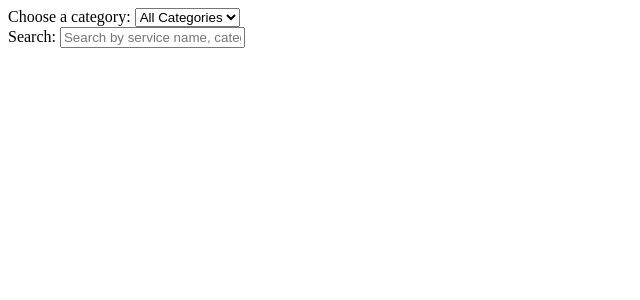
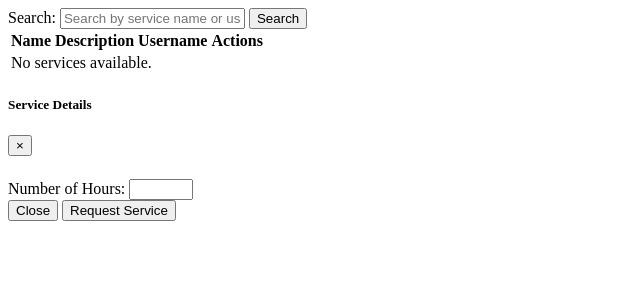
Before and after one commit to hskr313/seha, a PHP site: page / in a window 1280 px wide. Shown: the top 300 px of the page, without its empty margins (0-640 px from the left). Run offline with PHP 8.4, Linux system fonts and the light colour scheme; data that the repository does not hold is empty.

Commit message:
Seha - termination

```diff
--- a/app/entities/TransactionEntity.php
+++ b/app/entities/TransactionEntity.php
@@ -1,6 +1,6 @@
 <?php
 class TransactionEntity {
-    public int $id;
+    public ?int $id;
     public int $service_id;
     public int $provider_id;
     public int $receiver_id;
@@ -8,7 +8,7 @@ class TransactionEntity {
     public string $transaction_date;
 
     public function __construct(
-        int $id = null,
+        ?int $id = null,
         int $service_id = null,
         int $provider_id = null,
         int $receiver_id = null,
--- a/app/entities/UserEntity.php
+++ b/app/entities/UserEntity.php
@@ -1,6 +1,6 @@
 <?php
 class UserEntity {
-    public int $id;
+    public ?int $id;
     public string $username;
     public string $password;
     public string $email;
@@ -8,7 +8,7 @@ class UserEntity {
     public int $role_id;
 
     public function __construct(
-        int $id = null,
+        ?int $id = null,
         string $username = '',
         string $password = '',
         string $email = '',
--- a/app/views/market-place/index.php
+++ b/app/views/market-place/index.php
@@ -1,96 +1,171 @@
 <div class="container mt-4">
-    <!-- Dropdown for categories -->
     <div class="mb-4">
-        <label for="categorySelect">Choose a category:</label>
-        <select id="categorySelect" class="form-control" onchange="filterByCategory(this.value)">
-            <option value="">All Categories</option>
-            <?php foreach ($categories as $category): ?>
-                <option value="<?php echo $category['id']; ?>"><?php echo htmlspecialchars($category['category_name']); ?></option>
-            <?php endforeach; ?>
-        </select>
+        <label for="searchInput">Search:</label>
+        <input type="text" id="searchInput" class="form-control" placeholder="Search by service name or username">
+        <button id="searchButton" class="btn btn-primary mt-2">Search</button>
     </div>
 
-    <div class="mb-4">
-        <label for="searchInput">Search:</label>
-        <input type="text" id="searchInput" class="form-control" oninput="searchServices()" placeholder="Search by service name, category or username">
+    <table id="servicesTable" class="display table table-striped table-bordered">
+        <thead>
+        <tr>
+            <th>Name</th>
+            <th>Description</th>
+            <th>Username</th>
+            <th>Actions</th>
+        </tr>
+        </thead>
+        <tbody>
+        <?php if (!empty($services)): ?>
+            <?php foreach ($services as $service): ?>
+                <tr>
+                    <td><?php echo htmlspecialchars($service->name); ?></td>
+                    <td><?php echo htmlspecialchars($service->description); ?></td>
+                    <td><?php echo htmlspecialchars($service->username ?? ''); ?></td>
+                    <td>
+                        <button class="btn btn-primary" data-toggle="modal" data-target="#serviceModal" data-service-id="<?php echo $service->id; ?>" data-name="<?php echo htmlspecialchars($service->name); ?>" data-description="<?php echo htmlspecialchars($service->description); ?>" data-username="<?php echo htmlspecialchars($service->username); ?>">Request Service</button>
+                    </td>
+                </tr>
+            <?php endforeach; ?>
+        <?php else: ?>
+            <tr>
+                <td colspan="4">No services available.</td>
+            </tr>
+        <?php endif; ?>
+        </tbody>
+    </table>
+
+    <!-- Modal -->
+    <div class="modal fade" id="serviceModal" tabindex="-1" role="dialog" aria-labelledby="serviceModalLabel" aria-hidden="true">
+        <div class="modal-dialog" role="document">
+            <div class="modal-content">
+                <div class="modal-header">
+                    <h5 class="modal-title" id="serviceModalLabel">Service Details</h5>
+                    <button type="button" class="close" data-dismiss="modal" aria-label="Close">
+                        <span aria-hidden="true">&times;</span>
+                    </button>
+                </div>
+                <div class="modal-body">
+                    <h5 id="modalServiceName"></h5>
+                    <p id="modalServiceDescription"></p>
+                    <p><small id="modalServiceUsername" class="text-muted"></small></p>
+                    <div class="form-group">
+                        <label for="hoursInput">Number of Hours:</label>
+                        <input type="number" id="hoursInput" class="form-control" min="1" max="100">
+                    </div>
+                </div>
+                <div class="modal-footer">
+                    <button type="button" class="btn btn-secondary" data-dismiss="modal">Close</button>
+                    <button type="button" class="btn btn-primary" id="requestServiceButton">Request Service</button>
+                </div>
+            </div>
+        </div>
     </div>
-
-    <!-- Conteneur pour les résultats de recherche -->
-    <div id="searchResults" class="row"></div>
-
-    <?php foreach ($servicesGroupedByCategory as $categoryId => $categoryData): ?>
-        <h2><?php echo htmlspecialchars($categoryData['category_name']); ?></h2>
-        <div id="carousel-<?php echo $categoryId; ?>" class="carousel slide" data-ride="carousel">
-            <div class="carousel-inner">
-                <?php foreach (array_chunk($categoryData['services'], 4) as $index => $serviceChunk): ?>
-                    <div class="carousel-item <?php echo $index === 0 ? 'active' : ''; ?>">
-                        <div class="row">
-                            <?php foreach ($serviceChunk as $service): ?>
-                                <div class="col-md-3">
-                                    <div class="card service-card">
-                                        <div class="card-body service-card-body">
-                                            <h5 class="card-title"><?php echo htmlspecialchars($service->name); ?></h5>
-                                            <p class="card-text"><?php echo htmlspecialchars($service->description); ?></p>
-                                            <p class="card-text"><small class="text-muted">By <?php echo htmlspecialchars($service->username ?? ''); ?></small></p>
-                                            <a href="#" class="btn btn-primary">View Details</a>
-                                        </div>
-                                    </div>
-                                </div>
-                            <?php endforeach; ?>
-                        </div>
-                    </div>
-                <?php endforeach; ?>
-            </div>
-            <a class="carousel-control-prev" href="#carousel-<?php echo $categoryId; ?>" role="button" data-slide="prev">
-                <span class="carousel-control-prev-icon" aria-hidden="true"></span>
-                <span class="sr-only">Previous</span>
-            </a>
-            <a class="carousel-control-next" href="#carousel-<?php echo $categoryId; ?>" role="button" data-slide="next">
-                <span class="carousel-control-next-icon" aria-hidden="true"></span>
-                <span class="sr-only">Next</span>
-            </a>
-        </div>
-        <hr>
-    <?php endforeach; ?>
 </div>
 
 <script>
     document.addEventListener('DOMContentLoaded', function() {
-        function filterByCategory(categoryId) {
-            var url = new URL(window.location.href);
-            url.searchParams.set('category', categoryId);
-            window.location.href = url.toString();
-        }
-
         function searchServices() {
             const query = document.getElementById('searchInput').value;
-            fetch('/seha/public/service/search?query=' + encodeURIComponent(query))
+            fetch('/seha/public/marketplace/search?query=' + encodeURIComponent(query))
                 .then(response => response.json())
                 .then(data => {
-                    console.log(data)
-                    const searchResults = document.getElementById('searchResults');
-                    searchResults.innerHTML = '';
+                    const tableBody = document.querySelector('#servicesTable tbody');
+                    tableBody.innerHTML = ''; // Clear the existing table body
+
                     if (data.length > 0) {
                         data.forEach(service => {
-                            const serviceElement = document.createElement('div');
-                            serviceElement.className = 'col-md-3';
-                            serviceElement.innerHTML = `
-                                <div class="card service-card">
-                                    <div class="card-body service-card-body">
-                                        <h5 class="card-title">${service.name}</h5>
-                                        <p class="card-text">${service.description}</p>
-                                        <p class="card-text"><small class="text-muted">By ${service.username}</small></p>
-                                        <a href="#" class="btn btn-primary">View Details</a>
-                                    </div>
-                                </div>`;
-                            searchResults.appendChild(serviceElement);
+                            const row = document.createElement('tr');
+
+                            const nameCell = document.createElement('td');
+                            nameCell.textContent = service.name;
+                            nameCell.style.padding = '8px'; // Add cell style
+                            row.appendChild(nameCell);
+
+                            const descriptionCell = document.createElement('td');
+                            descriptionCell.textContent = service.description;
+                            descriptionCell.style.padding = '8px'; // Add cell style
+                            row.appendChild(descriptionCell);
+
+                            const usernameCell = document.createElement('td');
+                            usernameCell.textContent = service.username ?? '';
+                            usernameCell.style.padding = '8px'; // Add cell style
+                            row.appendChild(usernameCell);
+
+                            const actionsCell = document.createElement('td');
+                            actionsCell.style.padding = '8px'; // Add cell style
+                            const requestButton = document.createElement('button');
+                            requestButton.className = 'btn btn-primary';
+                            requestButton.setAttribute('data-toggle', 'modal');
+                            requestButton.setAttribute('data-target', '#serviceModal');
+                            requestButton.setAttribute('data-service-id', service.id);
+                            requestButton.setAttribute('data-name', service.name);
+                            requestButton.setAttribute('data-description', service.description);
+                            requestButton.setAttribute('data-username', service.username);
+                            requestButton.textContent = 'Request Service';
+                            actionsCell.appendChild(requestButton);
+                            row.appendChild(actionsCell);
+
+                            tableBody.appendChild(row);
                         });
                     } else {
-                        searchResults.innerHTML = '<div class="col-12">No services found</div>';
+                        const row = document.createElement('tr');
+                        const cell = document.createElement('td');
+                        cell.setAttribute('colspan', '4');
+                        cell.textContent = 'No services available.';
+                        cell.style.textAlign = 'center'; // Add cell style
+                        row.appendChild(cell);
+                        tableBody.appendChild(row);
                     }
                 });
         }
 
-        document.getElementById('searchInput').addEventListener('input', searchServices);
+        document.getElementById('searchButton').addEventListener('click', searchServices);
+
+        $('#serviceModal').on('show.bs.modal', function (event) {
+            var button = $(event.relatedTarget);
+            var serviceId = button.data('service-id');
+            var name = button.data('name');
+            var description = button.data('description');
+            var username = button.data('username');
+
+            var modal = $(this);
+            modal.find('#modalServiceName').text(name);
+            modal.find('#modalServiceDescription').text(description);
+            modal.find('#modalServiceUsername').text('By ' + username);
+            modal.find('#requestServiceButton').data('service-id', serviceId);
+        });
+
+        document.getElementById('requestServiceButton').addEventListener('click', function() {
+            var serviceId = $(this).data('service-id');
+            var hours = document.getElementById('hoursInput').value;
+
+            if (hours <= 0) {
+                alert('Please enter a valid number of hours.');
+                return;
+            }
+
+            fetch('/seha/public/marketplace/requestService', {
+                method: 'POST',
+                headers: {
+                    'Content-Type': 'application/json'
+                },
+                body: JSON.stringify({
+                    service_id: serviceId,
+                    hours: hours
+                })
+            })
+                .then(response => response.json())
+                .then(data => {
+                    if (data.success) {
+                        alert('Service requested successfully.');
+                        $('#serviceModal').modal('hide');
+                    } else {
+                        alert('Failed to request service: ' + data.message);
+                    }
+                })
+                .catch(error => console.error('Error:', error));
+        });
+
+        $('#servicesTable').DataTable(); // Initialize DataTables
     });
 </script>
--- a/app/views/message/conversations.php
+++ b/app/views/message/conversations.php
@@ -5,7 +5,7 @@
         <?php foreach ($conversations as $conversation): ?>
             <li class="list-group-item">
                 <a href="/seha/public/message/getConversation?user_id=<?php echo $conversation->sender_id == $_SESSION['user_id'] ? $conversation->receiver_id : $conversation->sender_id; ?>">
-                    Conversation with <?php echo $conversation->sender_id == $_SESSION['user_id'] ? htmlspecialchars($conversation->receiver_username) : htmlspecialchars($conversation->sender_username); ?>
+                    <?php echo $conversation->sender_id == $_SESSION['user_id'] ? htmlspecialchars($conversation->receiver_username) : htmlspecialchars($conversation->sender_username); ?>
                 </a>
             </li>
         <?php endforeach; ?>
--- a/app/views/message/index.php
+++ b/app/views/message/index.php
@@ -4,7 +4,7 @@
         <?php foreach ($conversations as $conversation): ?>
             <li class="list-group-item">
                 <a href="/seha/public/message/getConversation?user_id=<?php echo $conversation->sender_id == $_SESSION['user_id'] ? $conversation->receiver_id : $conversation->sender_id; ?>">
-                    Conversation with <?php echo $conversation->sender_id == $_SESSION['user_id'] ? htmlspecialchars($conversation->receiver_username) : htmlspecialchars($conversation->sender_username); ?>
+                    <?php echo $conversation->sender_id == $_SESSION['user_id'] ? htmlspecialchars($conversation->receiver_username) : htmlspecialchars($conversation->sender_username); ?>
                 </a>
             </li>
         <?php endforeach; ?>
```
Also changed, not shown: app/controllers/MarketPlaceController.php (+72 -2 lines), app/controllers/ServiceController.php (+0 -30 lines), app/controllers/TransactionsController.php (added, +25 -0 lines), app/repositories/ServiceRepository.php (+10 -2 lines), app/repositories/TransactionRepository.php (+16 -0 lines), app/repositories/UserRepository.php (+24 -0 lines), app/views/layouts/main.php (+9 -12 lines), app/views/transactions/index.php (added, +40 -0 lines).
